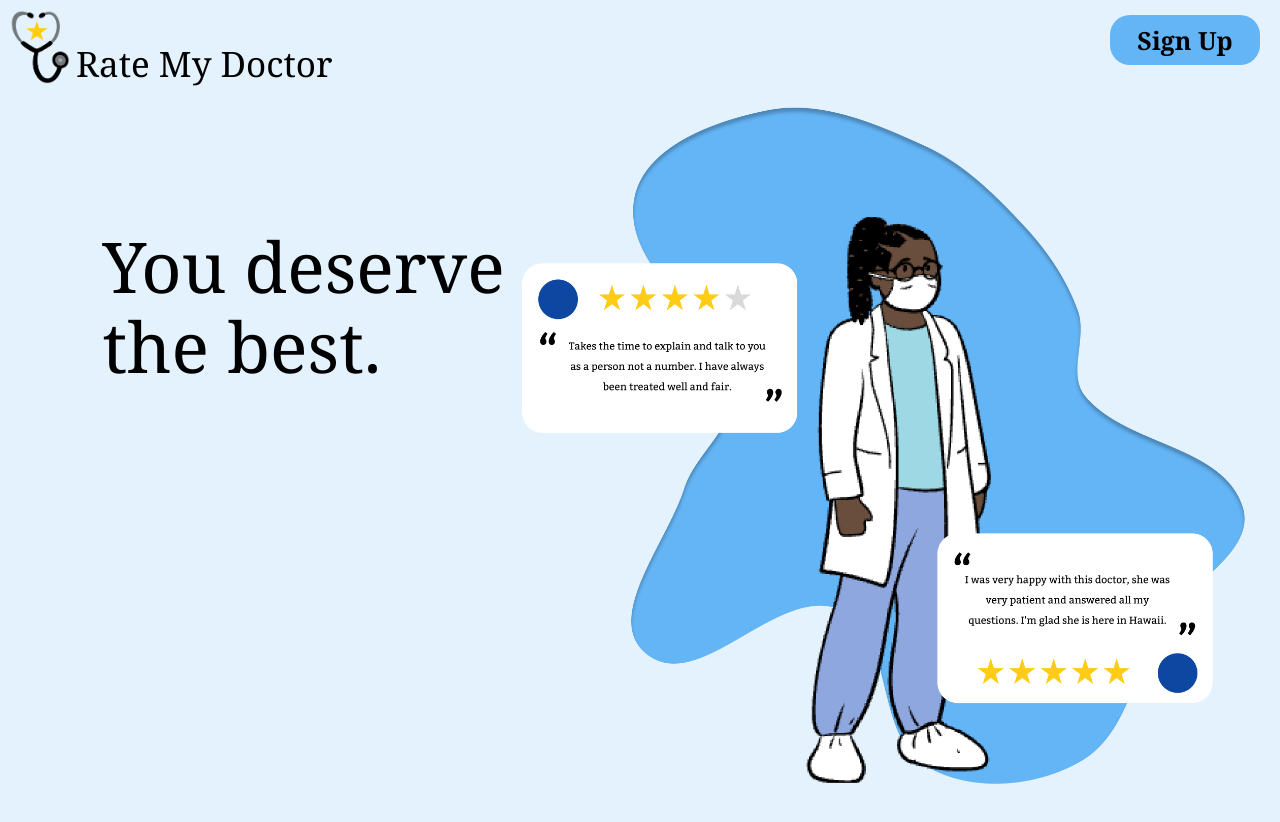
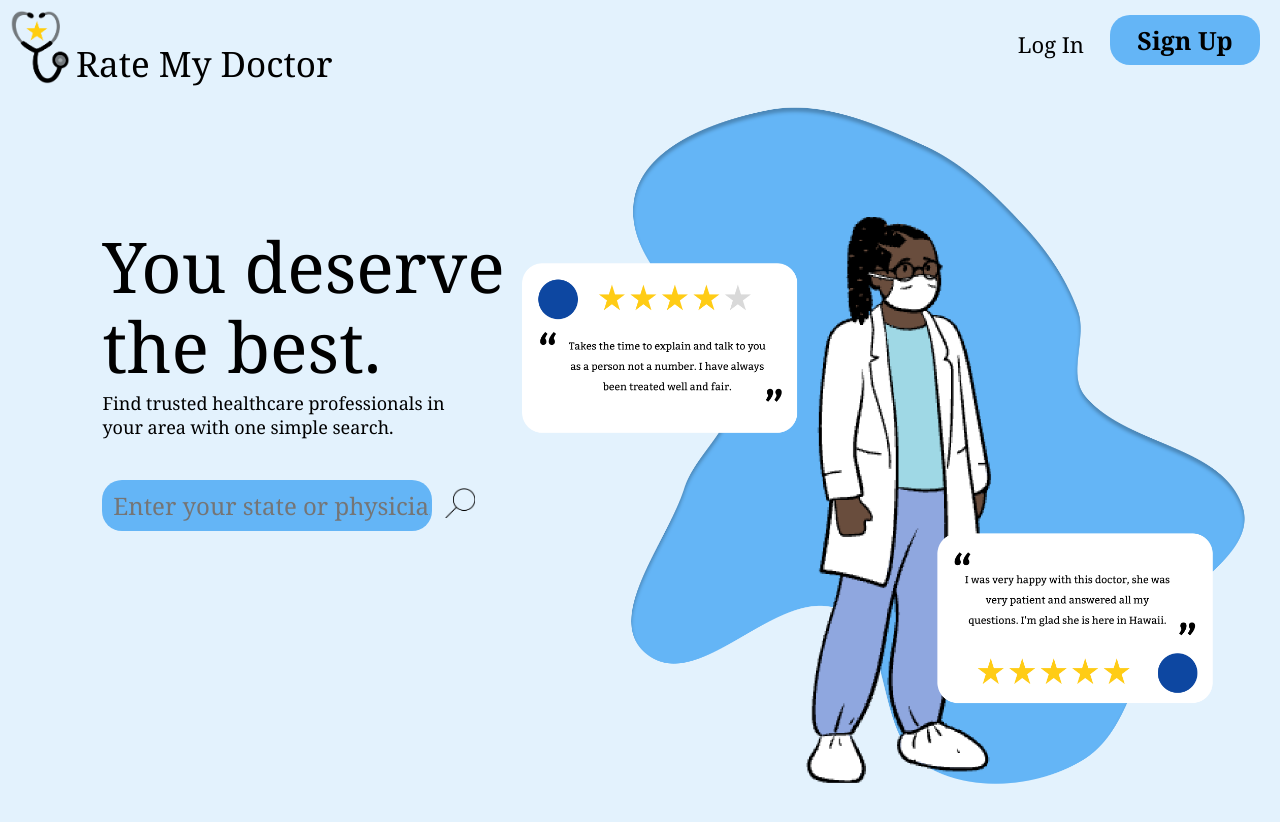
Before and after one commit to osannadeng/rate-my-doctor, a plain HTML site: page index.html in a window 1280 px wide. Drawn offline with Linux system fonts and the light colour scheme.

Commit message:
finish index.html

```diff
--- a/index.html
+++ b/index.html
@@ -15,6 +15,18 @@
             border-radius: 20px;
             align-items: center;
         }
+        .btn2 {
+            background-color: #64B5F6;
+            width: 330px;
+            height: 51px;
+            top: 60%;
+            left: 8%;
+            position: absolute;
+            z-index: 1;
+            border: 0px;
+            border-radius: 20px;
+            align-items: center;
+        }
 
         .btn:hover {
             box-shadow: 0 4px 8px rgba(0, 0, 0, 0.1);
@@ -27,10 +39,19 @@
     <button style="height: 70px; left: 70px; top: 10px; position: absolute; cursor: pointer; z-index: 1; border: none; background-color: transparent;" onclick="window.location.href='index.html'; ">
         <h2 style="font-size: 35px; font-family: Georgia, serif; font-weight: lighter;">Rate My Doctor</h2>
     </button>
-    <button class="btn" onclick="window.location.href='signUp.html';"  >
-        <h1 style="font-size: 25px; font-family: Georgia, serif; bottom: 10px; line-height: 10px;">Sign Up</h1>
+    <button class="btn" onclick="window.location.href='sign.html';"  >
+        <h1 style="font-size: 25px; font-family: Georgia, sans-serif; bottom: 10px; line-height: 10px; font-weight: 600;">Sign Up</h1>
+    </button>
+    <button style="height: 50px; right: 190px; top: 10px; position: absolute; cursor: pointer; z-index: 1; border: none; background-color: transparent;" onclick="window.location.href='login.html'; ">
+        <h2 style="font-size: 22px; font-family: Georgia, sans-serif; font-weight: lighter;">Log In</h2>
     </button>
     <h2 style="font-size: 70px; font-family: Georgia, sans-serif; top: 20%; left: 8%; position: absolute; font-weight: 550;">You deserve</h2>
     <h2 style="font-size: 70px; font-family: Georgia, sans-serif; top: 30%; left: 8%; position: absolute; font-weight: 550;">the best.</h2>
+    <h2 style="font-size: 18px; font-family: Georgia, sans-serif; top: 47%; left: 8%; position: absolute; font-weight: 400;">Find trusted healthcare professionals in</h2>
+    <h2 style="font-size: 18px; font-family: Georgia, sans-serif; top: 50%; left: 8%; position: absolute; font-weight: 400;">your area with one simple search.</h2>
+    <button class="btn2">
+        <input type="text" id="Search" name="Search" maxlength="16" style="font-size: x-large; font-family: Georgia, sans-serif; background-color: transparent; width: 98%; height: 98%; border: none; position: absolute; top: 0%; right: 0%; border-radius: 20px;" placeholder=" Enter your state or physician"/>
+    </button>
+    <button style="background-image: url(images/search.png); background-repeat: no-repeat; width: 30px; background-size: contain; height: 30px; margin-left: 330px; left: 9%; top: 61%; position: absolute; cursor: pointer; z-index: 1; border: none; background-color: transparent;" onclick="window.location.href='search.html';"></button>
 </body>
 </html>
```
Also changed, not shown: images/search.png (renamed from images/Vector.png), search.html (added), sign.html (added), signUp.html (deleted).
